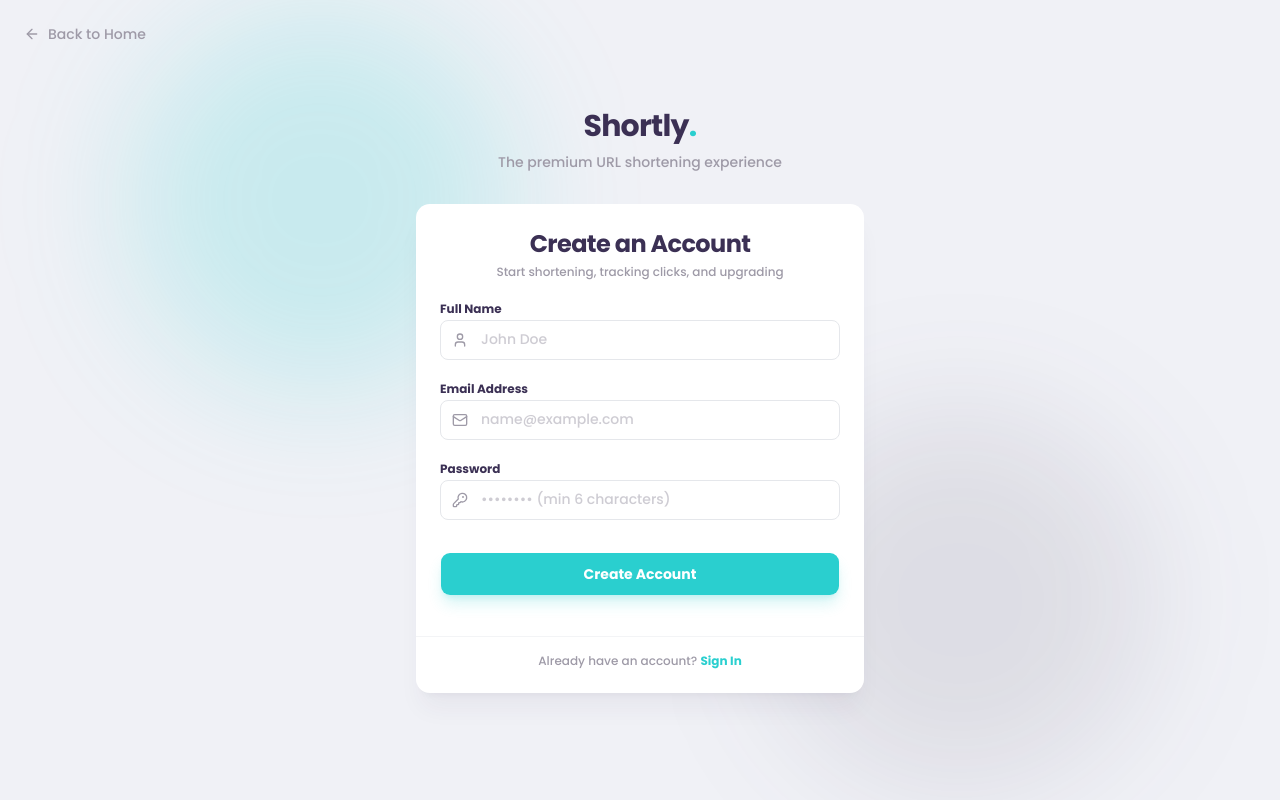
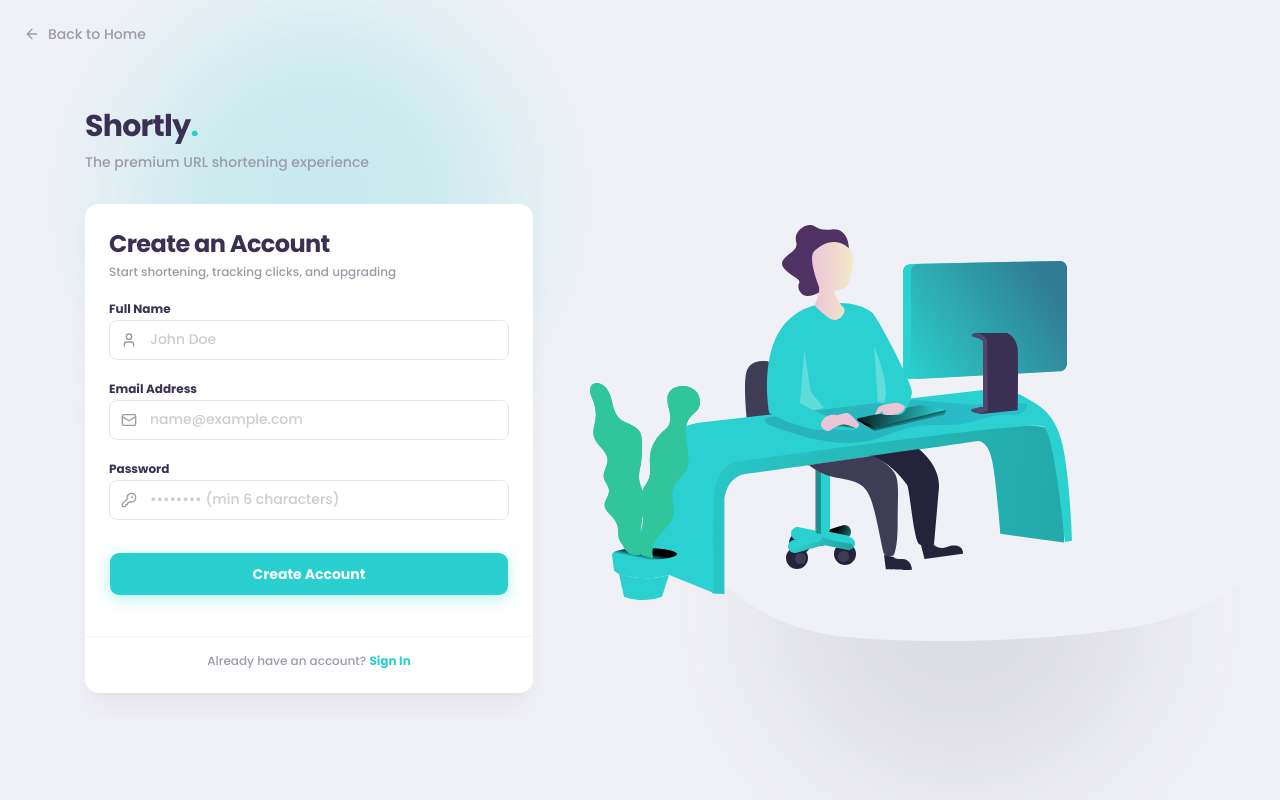
Before and after one commit to Guddu-Pandit/Shorter-Link, a Next.js app: page /signup in a window 1280 px wide. Built offline with nearby package versions, Linux system fonts and the light colour scheme.

Commit message:
feat: enhance UI layout and styling for login and signup pages

```diff
--- a/src/app/login/page.tsx
+++ b/src/app/login/page.tsx
@@ -51,22 +51,25 @@ export default function LoginPage() {
   }
 
   return (
-    <div className="relative min-h-screen w-full flex items-center justify-center bg-[#f0f1f6] px-4 py-12 overflow-hidden">
-      {/* Background Decorative Blobs - Made lighter for the light theme */}
+    <div className="relative min-h-screen w-full flex items-center justify-center bg-[#f0f1f6] p-6 lg:p-12 overflow-hidden">
+      {/* Background Decorative Blobs */}
       <div className="absolute top-1/4 left-1/4 -translate-x-1/2 -translate-y-1/2 w-96 h-96 rounded-full bg-shortly-cyan/20 blur-3xl" />
       <div className="absolute bottom-1/4 right-1/4 translate-x-1/2 translate-y-1/2 w-96 h-96 rounded-full bg-shortly-dark-violet/10 blur-3xl" />
 
       {/* Back to Home Link */}
       <Link
         href="/"
-        className="absolute top-6 left-6 inline-flex items-center gap-2 text-sm font-medium text-shortly-grayish-violet hover:text-shortly-dark-violet transition-colors group"
+        className="absolute top-6 left-6 inline-flex items-center gap-2 text-sm font-medium text-shortly-grayish-violet hover:text-shortly-dark-violet transition-colors group z-20"
       >
         <ArrowLeft className="w-4 h-4 transition-transform group-hover:-translate-x-1" />
         Back to Home
       </Link>
 
-      <div className="w-full max-w-md z-10">
-        <div className="text-center mb-8">
+      <div className="w-full max-w-[69.375rem] mx-auto flex flex-col-reverse lg:flex-row items-center justify-between gap-12 lg:gap-24 z-10">
+
+        {/* Left Form Side */}
+        <div className="w-full max-w-md shrink-0">
+          <div className="text-left mb-8">
             <Link href="/" className="inline-block text-3xl font-bold tracking-tight text-shortly-dark-violet">
               Shortly<span className="text-shortly-cyan">.</span>
             </Link>
@@ -77,15 +80,15 @@ export default function LoginPage() {
 
           <Card className="border-0 bg-white shadow-xl shadow-shortly-dark-violet/5 rounded-xl">
             <CardHeader className="space-y-1 pb-4">
-            <CardTitle className="text-2xl font-bold text-shortly-dark-violet text-center">Welcome Back</CardTitle>
-            <CardDescription className="text-shortly-grayish-violet text-center text-xs">
+              <CardTitle className="text-2xl font-bold text-shortly-dark-violet">Welcome Back</CardTitle>
+              <CardDescription className="text-shortly-grayish-violet text-xs">
                 Enter your credentials to access your dashboard
               </CardDescription>
             </CardHeader>
             <CardContent>
               <form onSubmit={handleSubmit} className="space-y-4">
                 {error && (
-                <div className="p-3 text-xs font-semibold rounded-lg bg-shortly-red/10 border border-shortly-red/20 text-shortly-red text-center animate-shake">
+                  <div className="p-3 text-xs font-semibold rounded-lg bg-shortly-red/10 border border-shortly-red/20 text-shortly-red animate-shake">
                     {error}
                   </div>
                 )}
@@ -133,7 +136,7 @@ export default function LoginPage() {
                 <Button
                   type="submit"
                   disabled={loading}
-                className="w-full mt-4 h-11 font-bold bg-shortly-cyan hover:bg-shortly-cyan-hover text-white rounded-lg transition-all duration-300 shadow-lg shadow-shortly-cyan/20 active:translate-y-px"
+                  className="w-full mt-4 h-11 font-bold bg-shortly-cyan hover:bg-shortly-cyan-hover text-white rounded-lg transition-all duration-300 shadow-[0_4px_14px_rgba(42,207,207,0.3)] active:translate-y-px"
                 >
                   {loading ? (
                     <span className="flex items-center justify-center gap-2">
@@ -147,7 +150,7 @@ export default function LoginPage() {
               </form>
             </CardContent>
             <CardFooter className="flex flex-col space-y-2 border-t border-gray-100 pt-4">
-            <p className="text-xs text-shortly-grayish-violet text-center">
+              <p className="text-xs text-shortly-grayish-violet">
                 Don't have an account?{" "}
                 <Link href="/signup" className="text-shortly-cyan hover:underline font-bold transition-colors">
                   Sign Up
@@ -156,6 +159,17 @@ export default function LoginPage() {
             </CardFooter>
           </Card>
         </div>
+
+        {/* Right Illustration Side */}
+        <div className="w-full max-w-[400px] lg:max-w-none lg:flex-1 hidden md:flex justify-center lg:justify-end pr-0 lg:-mr-32 pointer-events-none select-none">
+          <img
+            src="/illustration-working.svg"
+            alt="Person working on computer"
+            className="w-[120%] lg:w-[130%] h-auto object-contain max-w-none"
+          />
+        </div>
+
+      </div>
     </div>
   );
 }
--- a/src/app/signup/page.tsx
+++ b/src/app/signup/page.tsx
@@ -57,7 +57,7 @@ export default function SignupPage() {
   }
 
   return (
-    <div className="relative min-h-screen w-full flex items-center justify-center bg-[#f0f1f6] px-4 py-12 overflow-hidden">
+    <div className="relative min-h-screen w-full flex items-center justify-center bg-[#f0f1f6] p-6 lg:p-12 overflow-hidden">
       {/* Background Decorative Blobs */}
       <div className="absolute top-1/4 left-1/4 -translate-x-1/2 -translate-y-1/2 w-96 h-96 rounded-full bg-shortly-cyan/20 blur-3xl" />
       <div className="absolute bottom-1/4 right-1/4 translate-x-1/2 translate-y-1/2 w-96 h-96 rounded-full bg-shortly-dark-violet/10 blur-3xl" />
@@ -65,14 +65,17 @@ export default function SignupPage() {
       {/* Back to Home Link */}
       <Link
         href="/"
-        className="absolute top-6 left-6 inline-flex items-center gap-2 text-sm font-medium text-shortly-grayish-violet hover:text-shortly-dark-violet transition-colors group"
+        className="absolute top-6 left-6 inline-flex items-center gap-2 text-sm font-medium text-shortly-grayish-violet hover:text-shortly-dark-violet transition-colors group z-20"
       >
         <ArrowLeft className="w-4 h-4 transition-transform group-hover:-translate-x-1" />
         Back to Home
       </Link>
 
-      <div className="w-full max-w-md z-10">
-        <div className="text-center mb-8">
+      <div className="w-full max-w-[69.375rem] mx-auto flex flex-col-reverse lg:flex-row items-center justify-between gap-12 lg:gap-24 z-10">
+
+        {/* Left Form Side */}
+        <div className="w-full max-w-md shrink-0">
+          <div className="text-left mb-8">
             <Link href="/" className="inline-block text-3xl font-bold tracking-tight text-shortly-dark-violet">
               Shortly<span className="text-shortly-cyan">.</span>
             </Link>
@@ -83,15 +86,15 @@ export default function SignupPage() {
 
           <Card className="border-0 bg-white shadow-xl shadow-shortly-dark-violet/5 rounded-xl">
             <CardHeader className="space-y-1 pb-4">
-            <CardTitle className="text-2xl font-bold text-shortly-dark-violet text-center">Create an Account</CardTitle>
-            <CardDescription className="text-shortly-grayish-violet text-center text-xs">
+              <CardTitle className="text-2xl font-bold text-shortly-dark-violet">Create an Account</CardTitle>
+              <CardDescription className="text-shortly-grayish-violet text-xs">
                 Start shortening, tracking clicks, and upgrading
               </CardDescription>
             </CardHeader>
             <CardContent>
               <form onSubmit={handleSubmit} className="space-y-4">
                 {error && (
-                <div className="p-3 text-xs font-semibold rounded-lg bg-shortly-red/10 border border-shortly-red/20 text-shortly-red text-center animate-shake">
+                  <div className="p-3 text-xs font-semibold rounded-lg bg-shortly-red/10 border border-shortly-red/20 text-shortly-red animate-shake">
                     {error}
                   </div>
                 )}
@@ -156,7 +159,7 @@ export default function SignupPage() {
                 <Button
                   type="submit"
                   disabled={loading}
-                className="w-full mt-4 h-11 font-bold bg-shortly-cyan hover:bg-shortly-cyan-hover text-white rounded-lg transition-all duration-300 shadow-lg shadow-shortly-cyan/20 active:translate-y-px"
+                  className="w-full mt-4 h-11 font-bold bg-shortly-cyan hover:bg-shortly-cyan-hover text-white rounded-lg transition-all duration-300 shadow-[0_4px_14px_rgba(42,207,207,0.3)] active:translate-y-px"
                 >
                   {loading ? (
                     <span className="flex items-center justify-center gap-2">
@@ -170,7 +173,7 @@ export default function SignupPage() {
               </form>
             </CardContent>
             <CardFooter className="flex flex-col space-y-2 border-t border-gray-100 pt-4">
-            <p className="text-xs text-shortly-grayish-violet text-center">
+              <p className="text-xs text-shortly-grayish-violet">
                 Already have an account?{" "}
                 <Link href="/login" className="text-shortly-cyan hover:underline font-bold transition-colors">
                   Sign In
@@ -179,6 +182,17 @@ export default function SignupPage() {
             </CardFooter>
           </Card>
         </div>
+
+        {/* Right Illustration Side */}
+        <div className="w-full max-w-[400px] lg:max-w-none lg:flex-1 hidden md:flex justify-center lg:justify-end pr-0 lg:-mr-32 pointer-events-none select-none">
+          <img
+            src="/illustration-working.svg"
+            alt="Person working on computer"
+            className="w-[120%] lg:w-[130%] h-auto object-contain max-w-none"
+          />
+        </div>
+
+      </div>
     </div>
   );
 }
```
Lines whose indentation alone changed are shown as unchanged.
